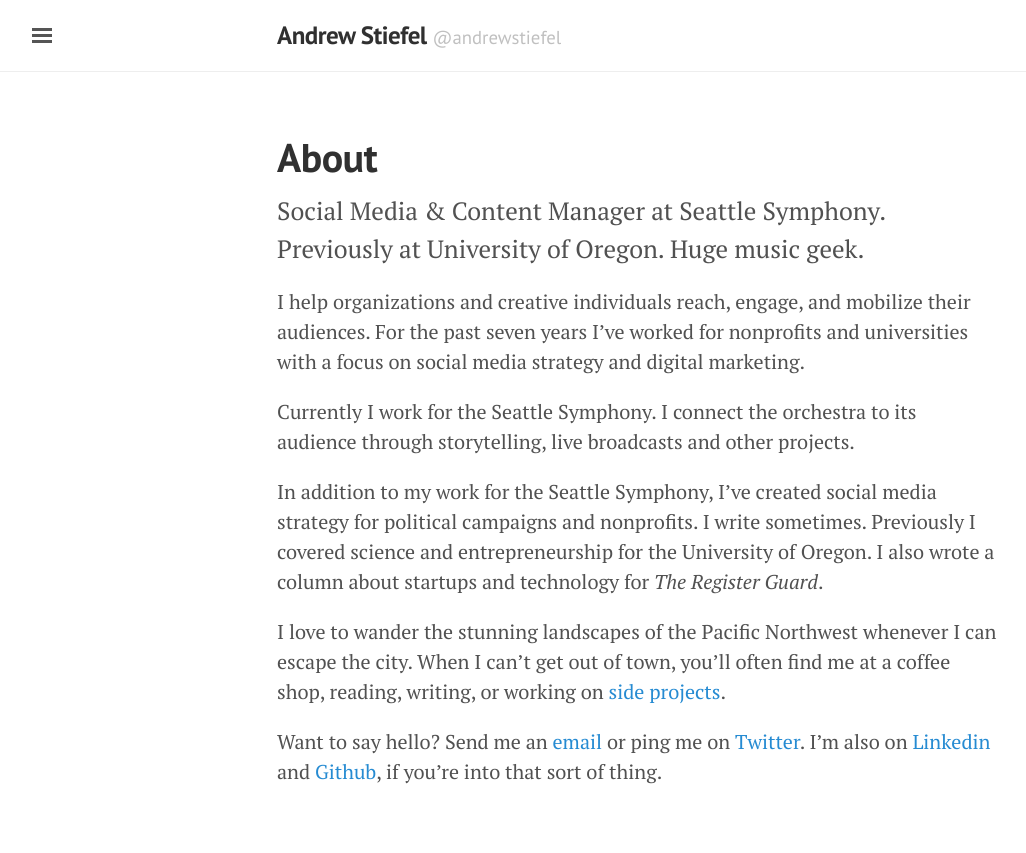
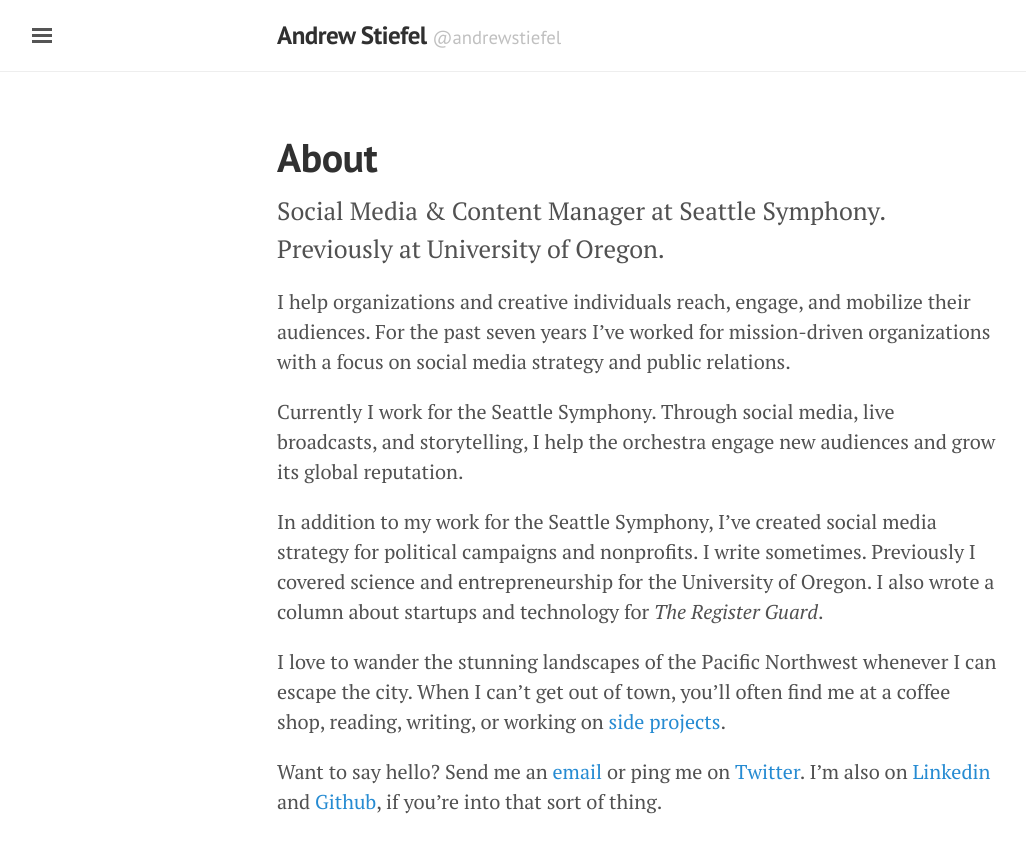
Before and after one commit to andrewstiefel/andrewstiefel.com, a Jekyll site: the page built from index.html, in a window 1280 px wide. Shown: the top 853 px of the page, without its empty margins (3-1029 px from the left). Built offline with Jekyll 4.4.1, drawn with Linux system fonts in a browser that asks for light colours.

Commit message:
Update index.html

```diff
--- a/index.html
+++ b/index.html
@@ -7,11 +7,11 @@
 
     <h1 class="page-title">About</h1>
 
-    <p class="lead">Social Media &amp; Content Manager at Seattle Symphony. Previously at University of Oregon. Huge music geek.</p>
+    <p class="lead">Social Media &amp; Content Manager at Seattle Symphony. Previously at University of Oregon.</p>
 
-    <p>I help organizations and creative individuals reach, engage, and  mobilize their audiences. For the past seven years I’ve worked for  nonprofits and universities with a focus on social media strategy and digital marketing.</p>
+    <p>I help organizations and creative individuals reach, engage, and  mobilize their audiences. For the past seven years I’ve worked for mission-driven organizations with a focus on social media strategy and public relations.</p>
 
-    <p>Currently I work for the Seattle Symphony. I connect the orchestra to its audience through storytelling, live broadcasts and other projects.</p>
+    <p>Currently I work for the Seattle Symphony. Through social media, live broadcasts, and storytelling, I help the orchestra engage new audiences and grow its global reputation.</p>
 
     <p>In addition to my work for the Seattle Symphony, I’ve created social media strategy for political campaigns and nonprofits. I write sometimes. Previously I covered science and entrepreneurship for the University of Oregon. I also wrote a column about startups and technology for <em>The Register Guard</em>.</p>
 
```
